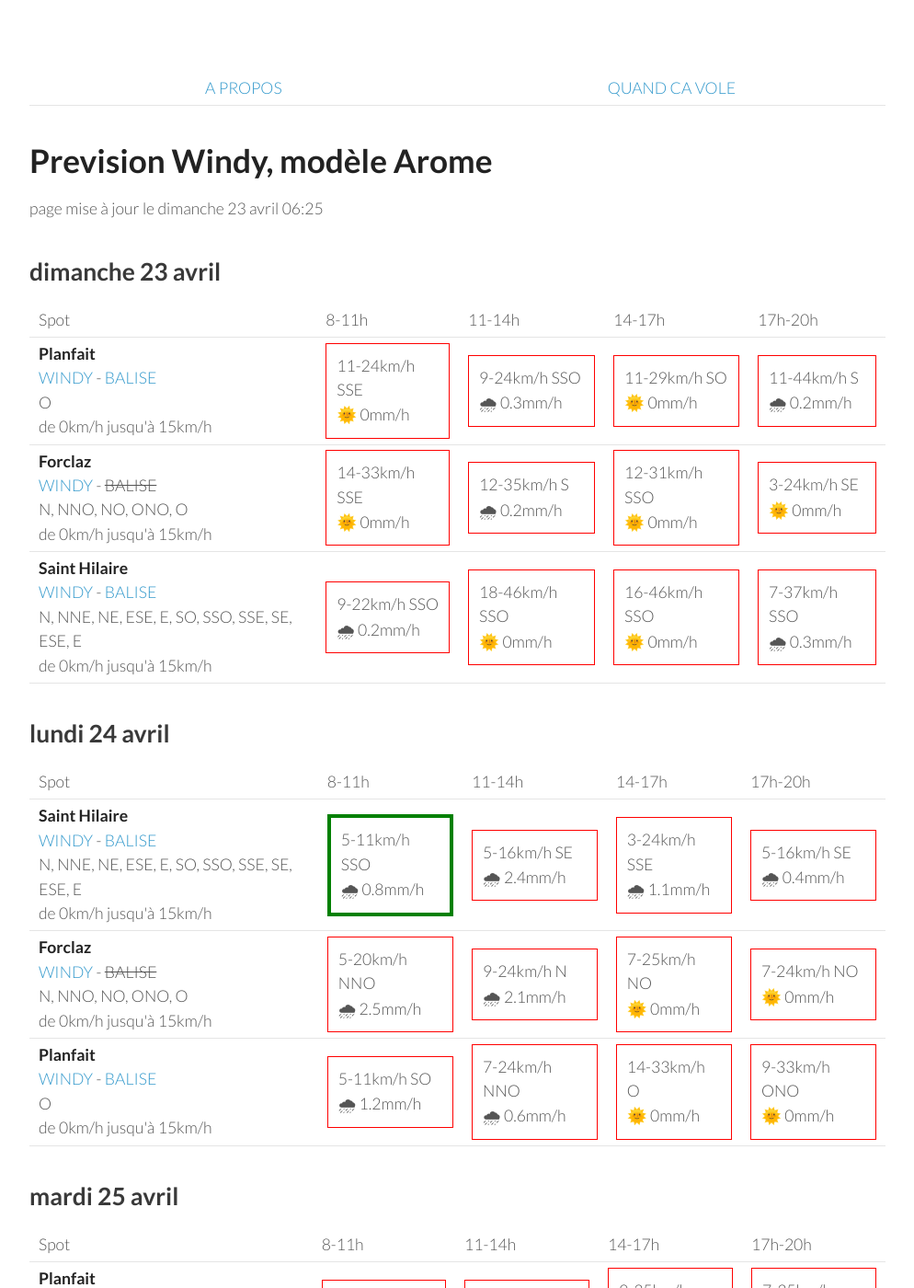
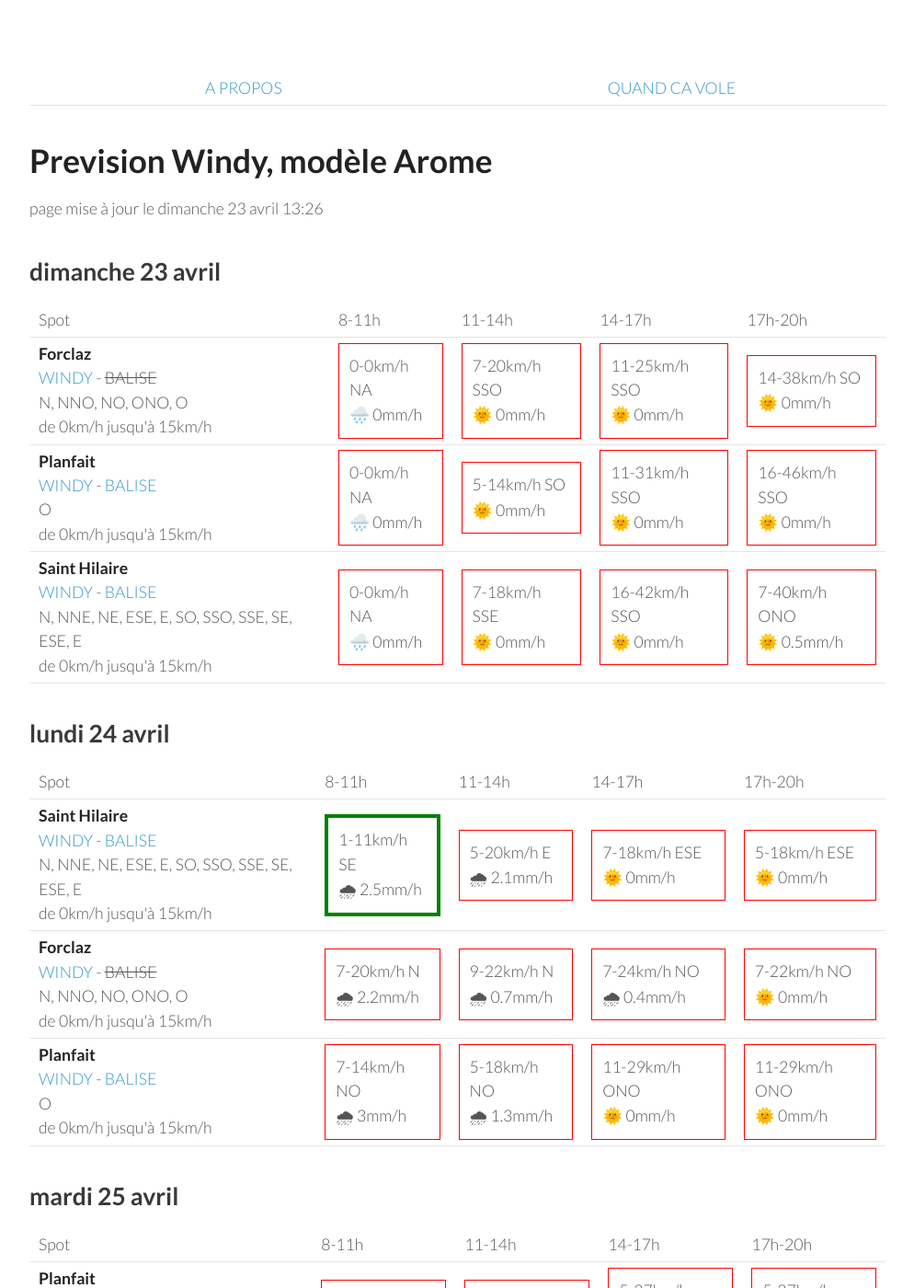
Before and after one commit to parapente-dans-le-nord/parapente-dans-le-nord.github.io, a Jekyll site: the page built from alpes_nord.markdown, in a window 1280 px wide and 1400 px high. Shown: the whole window at 92% size, without its empty margins (26-1020 px from the left). Built offline with Jekyll 4.4.1, drawn with Linux system fonts in a browser that asks for light colours; some of the changed text lies outside the part shown.

Commit message:
update index.markdown

```diff
--- a/alpes_nord.markdown
+++ b/alpes_nord.markdown
@@ -7,7 +7,7 @@ title:  "Tous les spots"
 {: .links}
 
 # Prevision Windy, modèle Arome
-page mise à jour le dimanche 23 avril 06:25
+page mise à jour le dimanche 23 avril 13:26
 
 ## dimanche 23 avril
 
@@ -22,33 +22,30 @@ page mise à jour le dimanche 23 avril 06:25
       <td>17h-20h</td>
     </tr>
 <tr>
-        <td><strong>Planfait</strong><br><a href="https://windy.com/45.853/6.223?45.415,6.223,8">WINDY</a> - <span class=""><a href="https://www.openwindmap.org/PP496">BALISE</a> </span><br> <span class="vent-favorable">O</span><br><span class="force-vent">de 0km/h jusqu'à 15km/h</span> </td>
+        <td><strong>Forclaz</strong><br><a href="https://windy.com/45.814/6.247?45.375,6.246,8,m:eVwaglz">WINDY</a> - <span class="no-balise"> BALISE </span><br> <span class="vent-favorable">N, NNO, NO, ONO, O</span><br><span class="force-vent">de 0km/h jusqu'à 15km/h</span> </td>
 
-            <td><div class="not-flyable"><p>11-24km/h SSE</p><p>🌞 0mm/h</p></div></td>
-            <td><div class="not-flyable"><p>9-24km/h SSO</p><p>🌧 0.3mm/h</p></div></td>
-            <td><div class="not-flyable"><p>11-29km/h SO</p><p>🌞 0mm/h</p></div></td>
-            <td><div class="not-flyable"><p>11-44km/h S</p><p>🌧 0.2mm/h</p></div></td>
-
+            <td><div class="not-flyable"><p>0-0km/h NA</p><p>🌧️ 0mm/h</p></div></td>
+            <td><div class="not-flyable"><p>7-20km/h SSO</p><p>🌞 0mm/h</p></div></td>
+            <td><div class="not-flyable"><p>11-25km/h SSO</p><p>🌞 0mm/h</p></div></td>
+            <td><div class="not-flyable"><p>14-38km/h SO</p><p>🌞 0mm/h</p></div></td>
 
     </tr>
 <tr>
-        <td><strong>Forclaz</strong><br><a href="https://windy.com/45.814/6.247?45.375,6.246,8,m:eVwaglz">WINDY</a> - <span class="no-balise"> BALISE </span><br> <span class="vent-favorable">N, NNO, NO, ONO, O</span><br><span class="force-vent">de 0km/h jusqu'à 15km/h</span> </td>
+        <td><strong>Planfait</strong><br><a href="https://windy.com/45.853/6.223?45.415,6.223,8">WINDY</a> - <span class=""><a href="https://www.openwindmap.org/PP496">BALISE</a> </span><br> <span class="vent-favorable">O</span><br><span class="force-vent">de 0km/h jusqu'à 15km/h</span> </td>
 
-            <td><div class="not-flyable"><p>14-33km/h SSE</p><p>🌞 0mm/h</p></div></td>
-            <td><div class="not-flyable"><p>12-35km/h S</p><p>🌧 0.2mm/h</p></div></td>
-            <td><div class="not-flyable"><p>12-31km/h SSO</p><p>🌞 0mm/h</p></div></td>
-            <td><div class="not-flyable"><p>3-24km/h SE</p><p>🌞 0mm/h</p></div></td>
-
+            <td><div class="not-flyable"><p>0-0km/h NA</p><p>🌧️ 0mm/h</p></div></td>
+            <td><div class="not-flyable"><p>5-14km/h SO</p><p>🌞 0mm/h</p></div></td>
+            <td><div class="not-flyable"><p>11-31km/h SSO</p><p>🌞 0mm/h</p></div></td>
+            <td><div class="not-flyable"><p>16-46km/h SSO</p><p>🌞 0mm/h</p></div></td>
 
     </tr>
 <tr>
         <td><strong>Saint Hilaire</strong><br><a href="https://windy.com/45.307/5.888?45.087,5.889,9,m:eUFagkX">WINDY</a> - <span class=""><a href="http://www.balisemeteo.com/balise.php?idBalise=61">BALISE</a> </span><br> <span class="vent-favorable">N, NNE, NE, ESE, E, SO, SSO, SSE, SE, ESE, E</span><br><span class="force-vent">de 0km/h jusqu'à 15km/h</span> </td>
 
-            <td><div class="not-flyable"><p>9-22km/h SSO</p><p>🌧 0.2mm/h</p></div></td>
-            <td><div class="not-flyable"><p>18-46km/h SSO</p><p>🌞 0mm/h</p></div></td>
-            <td><div class="not-flyable"><p>16-46km/h SSO</p><p>🌞 0mm/h</p></div></td>
-            <td><div class="not-flyable"><p>7-37km/h SSO</p><p>🌧 0.3mm/h</p></div></td>
-
+            <td><div class="not-flyable"><p>0-0km/h NA</p><p>🌧️ 0mm/h</p></div></td>
+            <td><div class="not-flyable"><p>7-18km/h SSE</p><p>🌞 0mm/h</p></div></td>
+            <td><div class="not-flyable"><p>16-42km/h SSO</p><p>🌞 0mm/h</p></div></td>
+            <td><div class="not-flyable"><p>7-40km/h ONO</p><p>🌞 0.5mm/h</p></div></td>
 
     </tr>
 
@@ -70,30 +67,30 @@ page mise à jour le dimanche 23 avril 06:25
 <tr>
         <td><strong>Saint Hilaire</strong><br><a href="https://windy.com/45.307/5.888?45.087,5.889,9,m:eUFagkX">WINDY</a> - <span class=""><a href="http://www.balisemeteo.com/balise.php?idBalise=61">BALISE</a> </span><br> <span class="vent-favorable">N, NNE, NE, ESE, E, SO, SSO, SSE, SE, ESE, E</span><br><span class="force-vent">de 0km/h jusqu'à 15km/h</span> </td>
 
-            <td><div class="flyable"><p>5-11km/h SSO</p><p>🌧 0.8mm/h</p></div></td>
-            <td><div class="not-flyable"><p>5-16km/h SE</p><p>🌧 2.4mm/h</p></div></td>
-            <td><div class="not-flyable"><p>3-24km/h SSE</p><p>🌧 1.1mm/h</p></div></td>
-            <td><div class="not-flyable"><p>5-16km/h SE</p><p>🌧 0.4mm/h</p></div></td>
+            <td><div class="flyable"><p>1-11km/h SE</p><p>🌧 2.5mm/h</p></div></td>
+            <td><div class="not-flyable"><p>5-20km/h E</p><p>🌧 2.1mm/h</p></div></td>
+            <td><div class="not-flyable"><p>7-18km/h ESE</p><p>🌞 0mm/h</p></div></td>
+            <td><div class="not-flyable"><p>5-18km/h ESE</p><p>🌞 0mm/h</p></div></td>
 
 
     </tr>
 <tr>
         <td><strong>Forclaz</strong><br><a href="https://windy.com/45.814/6.247?45.375,6.246,8,m:eVwaglz">WINDY</a> - <span class="no-balise"> BALISE </span><br> <span class="vent-favorable">N, NNO, NO, ONO, O</span><br><span class="force-vent">de 0km/h jusqu'à 15km/h</span> </td>
 
-            <td><div class="not-flyable"><p>5-20km/h NNO</p><p>🌧 2.5mm/h</p></div></td>
-            <td><div class="not-flyable"><p>9-24km/h N</p><p>🌧 2.1mm/h</p></div></td>
-            <td><div class="not-flyable"><p>7-25km/h NO</p><p>🌞 0mm/h</p></div></td>
-            <td><div class="not-flyable"><p>7-24km/h NO</p><p>🌞 0mm/h</p></div></td>
+            <td><div class="not-flyable"><p>7-20km/h N</p><p>🌧 2.2mm/h</p></div></td>
+            <td><div class="not-flyable"><p>9-22km/h N</p><p>🌧 0.7mm/h</p></div></td>
+            <td><div class="not-flyable"><p>7-24km/h NO</p><p>🌧 0.4mm/h</p></div></td>
+            <td><div class="not-flyable"><p>7-22km/h NO</p><p>🌞 0mm/h</p></div></td>
 
 
     </tr>
 <tr>
         <td><strong>Planfait</strong><br><a href="https://windy.com/45.853/6.223?45.415,6.223,8">WINDY</a> - <span class=""><a href="https://www.openwindmap.org/PP496">BALISE</a> </span><br> <span class="vent-favorable">O</span><br><span class="force-vent">de 0km/h jusqu'à 15km/h</span> </td>
 
-            <td><div class="not-flyable"><p>5-11km/h SO</p><p>🌧 1.2mm/h</p></div></td>
-            <td><div class="not-flyable"><p>7-24km/h NNO</p><p>🌧 0.6mm/h</p></div></td>
-            <td><div class="not-flyable"><p>14-33km/h O</p><p>🌞 0mm/h</p></div></td>
-            <td><div class="not-flyable"><p>9-33km/h ONO</p><p>🌞 0mm/h</p></div></td>
+            <td><div class="not-flyable"><p>7-14km/h NO</p><p>🌧 3mm/h</p></div></td>
+            <td><div class="not-flyable"><p>5-18km/h NO</p><p>🌧 1.3mm/h</p></div></td>
+            <td><div class="not-flyable"><p>11-29km/h ONO</p><p>🌞 0mm/h</p></div></td>
+            <td><div class="not-flyable"><p>11-29km/h ONO</p><p>🌞 0mm/h</p></div></td>
 
 
     </tr>
@@ -116,30 +113,30 @@ page mise à jour le dimanche 23 avril 06:25
 <tr>
         <td><strong>Planfait</strong><br><a href="https://windy.com/45.853/6.223?45.415,6.223,8">WINDY</a> - <span class=""><a href="https://www.openwindmap.org/PP496">BALISE</a> </span><br> <span class="vent-favorable">O</span><br><span class="force-vent">de 0km/h jusqu'à 15km/h</span> </td>
 
-            <td><div class="not-flyable"><p>1-22km/h S</p><p>🌧 0.5mm/h</p></div></td>
-            <td><div class="not-flyable"><p>3-29km/h O</p><p>🌧 2.2mm/h</p></div></td>
-            <td><div class="not-flyable"><p>9-35km/h ONO</p><p>🌧 0.9mm/h</p></div></td>
-            <td><div class="not-flyable"><p>7-35km/h ONO</p><p>🌧 0.7mm/h</p></div></td>
+            <td><div class="not-flyable"><p>1-20km/h SSE</p><p>🌧 1.8mm/h</p></div></td>
+            <td><div class="not-flyable"><p>5-27km/h O</p><p>🌧 1.4mm/h</p></div></td>
+            <td><div class="not-flyable"><p>5-27km/h ONO</p><p>🌧 1.7mm/h</p></div></td>
+            <td><div class="not-flyable"><p>5-27km/h ONO</p><p>🌧 0.8mm/h</p></div></td>
 
 
     </tr>
 <tr>
         <td><strong>Saint Hilaire</strong><br><a href="https://windy.com/45.307/5.888?45.087,5.889,9,m:eUFagkX">WINDY</a> - <span class=""><a href="http://www.balisemeteo.com/balise.php?idBalise=61">BALISE</a> </span><br> <span class="vent-favorable">N, NNE, NE, ESE, E, SO, SSO, SSE, SE, ESE, E</span><br><span class="force-vent">de 0km/h jusqu'à 15km/h</span> </td>
 
-            <td><div class="not-flyable"><p>3-25km/h NNO</p><p>🌧 0.7mm/h</p></div></td>
-            <td><div class="not-flyable"><p>5-33km/h ONO</p><p>🌧 1.4mm/h</p></div></td>
-            <td><div class="not-flyable"><p>5-33km/h NO</p><p>🌧 0.5mm/h</p></div></td>
-            <td><div class="not-flyable"><p>7-37km/h NNO</p><p>🌞 0mm/h</p></div></td>
+            <td><div class="not-flyable"><p>3-25km/h NNO</p><p>🌧 0.9mm/h</p></div></td>
+            <td><div class="not-flyable"><p>5-29km/h ONO</p><p>🌧 1.9mm/h</p></div></td>
+            <td><div class="not-flyable"><p>7-35km/h NO</p><p>🌧 0.3mm/h</p></div></td>
+            <td><div class="not-flyable"><p>7-38km/h NNO</p><p>🌞 0mm/h</p></div></td>
 
 
     </tr>
 <tr>
         <td><strong>Forclaz</strong><br><a href="https://windy.com/45.814/6.247?45.375,6.246,8,m:eVwaglz">WINDY</a> - <span class="no-balise"> BALISE </span><br> <span class="vent-favorable">N, NNO, NO, ONO, O</span><br><span class="force-vent">de 0km/h jusqu'à 15km/h</span> </td>
 
-            <td><div class="not-flyable"><p>1-24km/h OSO</p><p>🌧 0.5mm/h</p></div></td>
-            <td><div class="not-flyable"><p>3-29km/h ONO</p><p>🌧 2.5mm/h</p></div></td>
-            <td><div class="not-flyable"><p>9-35km/h ONO</p><p>🌧 1.1mm/h</p></div></td>
-            <td><div class="not-flyable"><p>7-37km/h ONO</p><p>🌧 0.5mm/h</p></div></td>
+            <td><div class="not-flyable"><p>1-20km/h ONO</p><p>🌧 1.4mm/h</p></div></td>
+            <td><div class="not-flyable"><p>5-29km/h O</p><p>🌧 1.6mm/h</p></div></td>
+            <td><div class="not-flyable"><p>5-29km/h ONO</p><p>🌧 0.9mm/h</p></div></td>
+            <td><div class="not-flyable"><p>5-31km/h NO</p><p>🌧 0.8mm/h</p></div></td>
 
 
     </tr>
@@ -162,20 +159,20 @@ page mise à jour le dimanche 23 avril 06:25
 <tr>
         <td><strong>Planfait</strong><br><a href="https://windy.com/45.853/6.223?45.415,6.223,8">WINDY</a> - <span class=""><a href="https://www.openwindmap.org/PP496">BALISE</a> </span><br> <span class="vent-favorable">O</span><br><span class="force-vent">de 0km/h jusqu'à 15km/h</span> </td>
 
-            <td><div class="not-flyable"><p>1-9km/h E</p><p>🌞 0mm/h</p></div></td>
-            <td><div class="not-flyable"><p>3-18km/h ONO</p><p>🌞 0mm/h</p></div></td>
-            <td><div class="not-flyable"><p>5-25km/h ONO</p><p>🌞 0mm/h</p></div></td>
-            <td><div class="not-flyable"><p>5-25km/h ONO</p><p>🌞 0mm/h</p></div></td>
+            <td><div class="not-flyable"><p>3-12km/h E</p><p>🌞 0mm/h</p></div></td>
+            <td><div class="flyable"><p>1-14km/h O</p><p>🌞 0mm/h</p></div></td>
+            <td><div class="not-flyable"><p>3-22km/h O</p><p>🌞 0mm/h</p></div></td>
+            <td><div class="not-flyable"><p>3-22km/h NNO</p><p>🌞 0mm/h</p></div></td>
 
 
     </tr>
 <tr>
         <td><strong>Forclaz</strong><br><a href="https://windy.com/45.814/6.247?45.375,6.246,8,m:eVwaglz">WINDY</a> - <span class="no-balise"> BALISE </span><br> <span class="vent-favorable">N, NNO, NO, ONO, O</span><br><span class="force-vent">de 0km/h jusqu'à 15km/h</span> </td>
 
-            <td><div class="not-flyable"><p>1-9km/h E</p><p>🌞 0mm/h</p></div></td>
-            <td><div class="not-flyable"><p>3-18km/h ONO</p><p>🌞 0mm/h</p></div></td>
-            <td><div class="not-flyable"><p>5-27km/h ONO</p><p>🌞 0mm/h</p></div></td>
-            <td><div class="not-flyable"><p>5-27km/h NO</p><p>🌞 0mm/h</p></div></td>
+            <td><div class="not-flyable"><p>3-12km/h E</p><p>🌞 0mm/h</p></div></td>
+            <td><div class="flyable"><p>1-14km/h O</p><p>🌞 0mm/h</p></div></td>
+            <td><div class="not-flyable"><p>3-22km/h ONO</p><p>🌞 0mm/h</p></div></td>
+            <td><div class="not-flyable"><p>5-22km/h NNO</p><p>🌞 0mm/h</p></div></td>
 
 
     </tr>
@@ -183,9 +180,9 @@ page mise à jour le dimanche 23 avril 06:25
         <td><strong>Saint Hilaire</strong><br><a href="https://windy.com/45.307/5.888?45.087,5.889,9,m:eUFagkX">WINDY</a> - <span class=""><a href="http://www.balisemeteo.com/balise.php?idBalise=61">BALISE</a> </span><br> <span class="vent-favorable">N, NNE, NE, ESE, E, SO, SSO, SSE, SE, ESE, E</span><br><span class="force-vent">de 0km/h jusqu'à 15km/h</span> </td>
 
             <td><div class="not-flyable"><p>1-20km/h ENE</p><p>🌞 0mm/h</p></div></td>
-            <td><div class="not-flyable"><p>3-24km/h ONO</p><p>🌞 0mm/h</p></div></td>
-            <td><div class="not-flyable"><p>5-33km/h ONO</p><p>🌞 0mm/h</p></div></td>
-            <td><div class="not-flyable"><p>5-33km/h ONO</p><p>🌞 0mm/h</p></div></td>
+            <td><div class="not-flyable"><p>3-20km/h ONO</p><p>🌞 0mm/h</p></div></td>
+            <td><div class="not-flyable"><p>5-29km/h ONO</p><p>🌞 0mm/h</p></div></td>
+            <td><div class="not-flyable"><p>5-31km/h ONO</p><p>🌞 0mm/h</p></div></td>
 
 
     </tr>
@@ -206,32 +203,32 @@ page mise à jour le dimanche 23 avril 06:25
       <td>17h-20h</td>
     </tr>
 <tr>
-        <td><strong>Saint Hilaire</strong><br><a href="https://windy.com/45.307/5.888?45.087,5.889,9,m:eUFagkX">WINDY</a> - <span class=""><a href="http://www.balisemeteo.com/balise.php?idBalise=61">BALISE</a> </span><br> <span class="vent-favorable">N, NNE, NE, ESE, E, SO, SSO, SSE, SE, ESE, E</span><br><span class="force-vent">de 0km/h jusqu'à 15km/h</span> </td>
+        <td><strong>Planfait</strong><br><a href="https://windy.com/45.853/6.223?45.415,6.223,8">WINDY</a> - <span class=""><a href="https://www.openwindmap.org/PP496">BALISE</a> </span><br> <span class="vent-favorable">O</span><br><span class="force-vent">de 0km/h jusqu'à 15km/h</span> </td>
 
-            <td><div class="not-flyable"><p>1-20km/h NE</p><p>🌞 0mm/h</p></div></td>
+            <td><div class="not-flyable"><p>3-14km/h E</p><p>🌞 0mm/h</p></div></td>
+            <td><div class="not-flyable"><p>1-16km/h ONO</p><p>🌞 0mm/h</p></div></td>
+            <td><div class="not-flyable"><p>5-22km/h O</p><p>🌞 0mm/h</p></div></td>
             <td><div class="not-flyable"><p>3-24km/h OSO</p><p>🌞 0mm/h</p></div></td>
-            <td><div class="not-flyable"><p>0-25km/h N</p><p>🌧 0.4mm/h</p></div></td>
-            <td><div class="not-flyable"><p>7-44km/h SSO</p><p>🌞 0mm/h</p></div></td>
 
 
     </tr>
 <tr>
-        <td><strong>Planfait</strong><br><a href="https://windy.com/45.853/6.223?45.415,6.223,8">WINDY</a> - <span class=""><a href="https://www.openwindmap.org/PP496">BALISE</a> </span><br> <span class="vent-favorable">O</span><br><span class="force-vent">de 0km/h jusqu'à 15km/h</span> </td>
+        <td><strong>Saint Hilaire</strong><br><a href="https://windy.com/45.307/5.888?45.087,5.889,9,m:eUFagkX">WINDY</a> - <span class=""><a href="http://www.balisemeteo.com/balise.php?idBalise=61">BALISE</a> </span><br> <span class="vent-favorable">N, NNE, NE, ESE, E, SO, SSO, SSE, SE, ESE, E</span><br><span class="force-vent">de 0km/h jusqu'à 15km/h</span> </td>
 
-            <td><div class="not-flyable"><p>3-14km/h E</p><p>🌞 0mm/h</p></div></td>
-            <td><div class="not-flyable"><p>1-18km/h S</p><p>🌞 0mm/h</p></div></td>
-            <td><div class="not-flyable"><p>1-18km/h S</p><p>🌞 0mm/h</p></div></td>
-            <td><div class="not-flyable"><p>7-29km/h ESE</p><p>🌧 0.8mm/h</p></div></td>
+            <td><div class="not-flyable"><p>1-20km/h ENE</p><p>🌞 0mm/h</p></div></td>
+            <td><div class="not-flyable"><p>1-14km/h O</p><p>🌞 0mm/h</p></div></td>
+            <td><div class="not-flyable"><p>5-25km/h SO</p><p>🌞 0mm/h</p></div></td>
+            <td><div class="not-flyable"><p>3-27km/h SO</p><p>🌞 0mm/h</p></div></td>
 
 
     </tr>
 <tr>
         <td><strong>Forclaz</strong><br><a href="https://windy.com/45.814/6.247?45.375,6.246,8,m:eVwaglz">WINDY</a> - <span class="no-balise"> BALISE </span><br> <span class="vent-favorable">N, NNO, NO, ONO, O</span><br><span class="force-vent">de 0km/h jusqu'à 15km/h</span> </td>
 
-            <td><div class="not-flyable"><p>3-16km/h E</p><p>🌞 0mm/h</p></div></td>
-            <td><div class="not-flyable"><p>1-20km/h SSE</p><p>🌞 0mm/h</p></div></td>
-            <td><div class="not-flyable"><p>1-18km/h S</p><p>🌞 0mm/h</p></div></td>
-            <td><div class="not-flyable"><p>7-31km/h ESE</p><p>🌧 0.8mm/h</p></div></td>
+            <td><div class="not-flyable"><p>5-16km/h ESE</p><p>🌞 0mm/h</p></div></td>
+            <td><div class="not-flyable"><p>1-16km/h ONO</p><p>🌞 0mm/h</p></div></td>
+            <td><div class="not-flyable"><p>3-20km/h ONO</p><p>🌞 0mm/h</p></div></td>
+            <td><div class="not-flyable"><p>3-22km/h OSO</p><p>🌞 0mm/h</p></div></td>
 
 
     </tr>
@@ -239,3 +236,49 @@ page mise à jour le dimanche 23 avril 06:25
 </tbody>
 </table>
 {:/}
+## vendredi 28 avril
+
+{::nomarkdown}
+<table>
+  <tbody>
+    <tr>
+      <td>Spot</td>
+      <td>8-11h</td>
+      <td>11-14h</td>
+      <td>14-17h</td>
+      <td>17h-20h</td>
+    </tr>
+<tr>
+        <td><strong>Forclaz</strong><br><a href="https://windy.com/45.814/6.247?45.375,6.246,8,m:eVwaglz">WINDY</a> - <span class="no-balise"> BALISE </span><br> <span class="vent-favorable">N, NNO, NO, ONO, O</span><br><span class="force-vent">de 0km/h jusqu'à 15km/h</span> </td>
+
+            <td><div class="not-flyable"><p>5-24km/h ESE</p><p>🌞 0mm/h</p></div></td>
+            <td><div class="not-flyable"><p>3-25km/h ESE</p><p>🌧 0.4mm/h</p></div></td>
+            <td><div class="not-flyable"><p>1-25km/h OSO</p><p>🌧 1.3mm/h</p></div></td>
+            <td><div class="not-flyable"><p>5-24km/h ESE</p><p>🌧 0.2mm/h</p></div></td>
+
+
+    </tr>
+<tr>
+        <td><strong>Planfait</strong><br><a href="https://windy.com/45.853/6.223?45.415,6.223,8">WINDY</a> - <span class=""><a href="https://www.openwindmap.org/PP496">BALISE</a> </span><br> <span class="vent-favorable">O</span><br><span class="force-vent">de 0km/h jusqu'à 15km/h</span> </td>
+
+            <td><div class="not-flyable"><p>5-24km/h ESE</p><p>🌞 0mm/h</p></div></td>
+            <td><div class="not-flyable"><p>3-24km/h SE</p><p>🌧 0.4mm/h</p></div></td>
+            <td><div class="not-flyable"><p>1-25km/h SO</p><p>🌧 1.1mm/h</p></div></td>
+            <td><div class="not-flyable"><p>5-24km/h ESE</p><p>🌧 0.2mm/h</p></div></td>
+
+
+    </tr>
+<tr>
+        <td><strong>Saint Hilaire</strong><br><a href="https://windy.com/45.307/5.888?45.087,5.889,9,m:eUFagkX">WINDY</a> - <span class=""><a href="http://www.balisemeteo.com/balise.php?idBalise=61">BALISE</a> </span><br> <span class="vent-favorable">N, NNE, NE, ESE, E, SO, SSO, SSE, SE, ESE, E</span><br><span class="force-vent">de 0km/h jusqu'à 15km/h</span> </td>
+
+            <td><div class="not-flyable"><p>3-31km/h S</p><p>🌞 0mm/h</p></div></td>
+            <td><div class="not-flyable"><p>5-38km/h SSO</p><p>🌞 0mm/h</p></div></td>
+            <td><div class="not-flyable"><p>3-46km/h SSE</p><p>🌞 0mm/h</p></div></td>
+            <td><div class="not-flyable"><p>3-29km/h O</p><p>🌞 0mm/h</p></div></td>
+
+
+    </tr>
+
+</tbody>
+</table>
+{:/}
```
